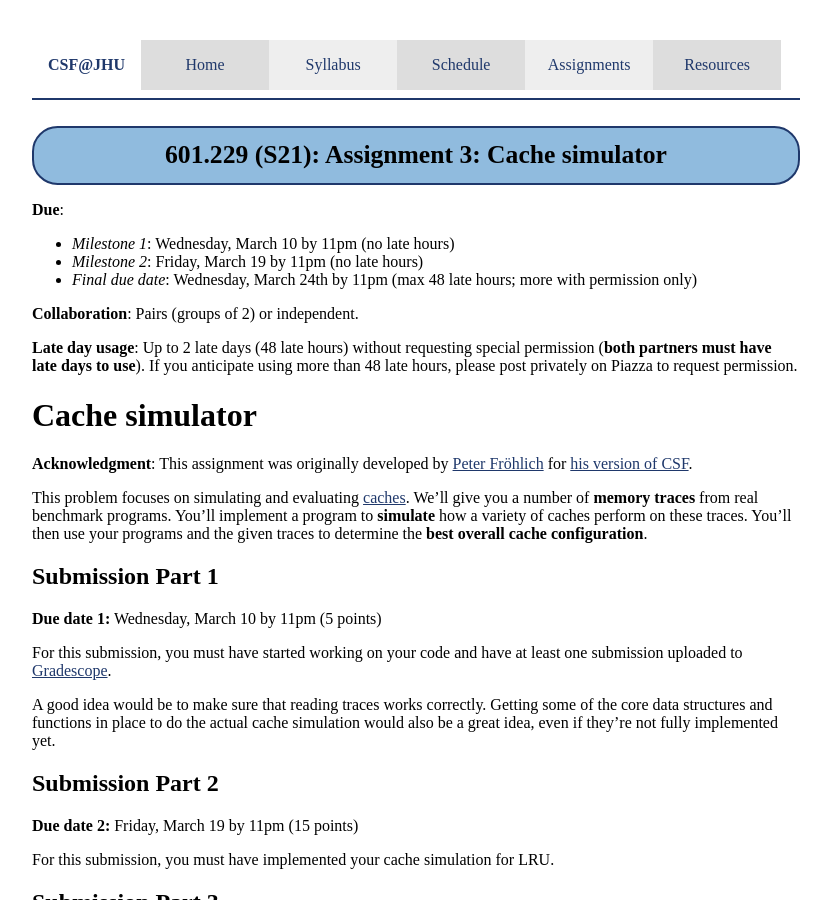
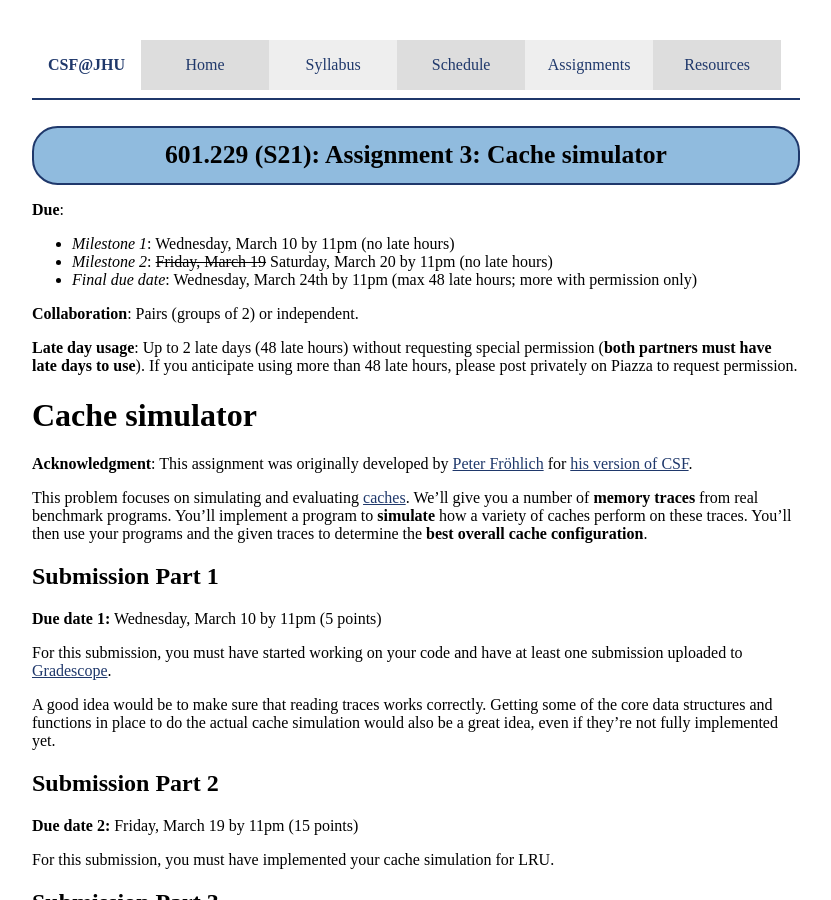
Before and after one commit to jhucsf/spring2021, a Jekyll site: the page built from assign/assign03.md, in a window 1280 px wide and 900 px high. Shown: the whole window, without its empty margins (224-1055 px from the left). Built offline with Jekyll 4.4.1, drawn with Linux system fonts in a browser that asks for light colours.

Commit message:
one day extension on A3MS2

```diff
--- a/assign/assign03.md
+++ b/assign/assign03.md
@@ -6,7 +6,7 @@ title: "Assignment 3: Cache simulator"
 **Due**:
 
 * *Milestone 1*: Wednesday, March 10 by 11pm (no late hours)
-* *Milestone 2*: Friday, March 19 by 11pm (no late hours)
+* *Milestone 2*: <strike>Friday, March 19</strike> Saturday, March 20 by 11pm (no late hours)
 * *Final due date*: Wednesday, March 24th by 11pm (max 48 late hours; more with permission only)
 
 **Collaboration**: Pairs (groups of 2) or independent.
```
Also changed, not shown: index.md (+1 -0 lines).
